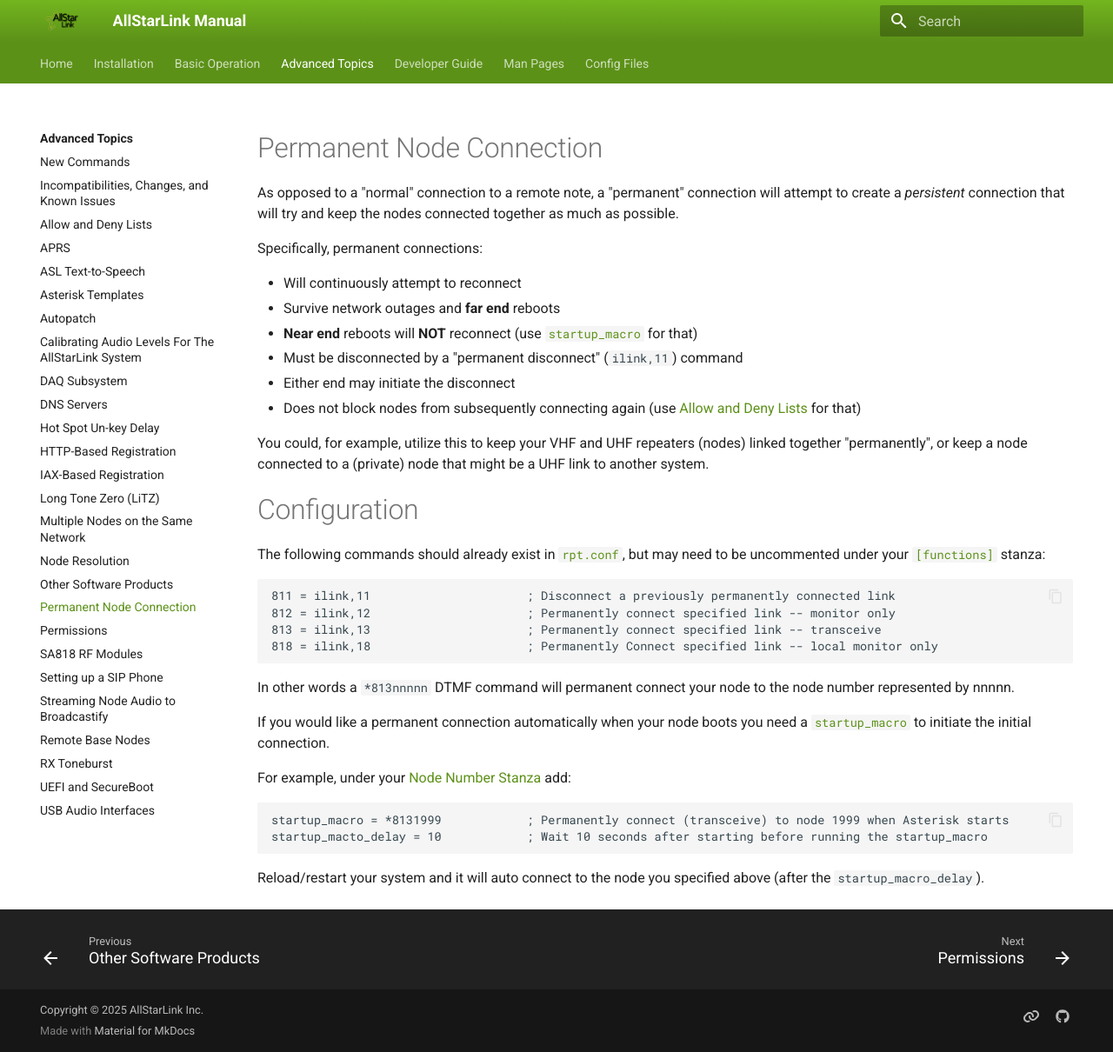
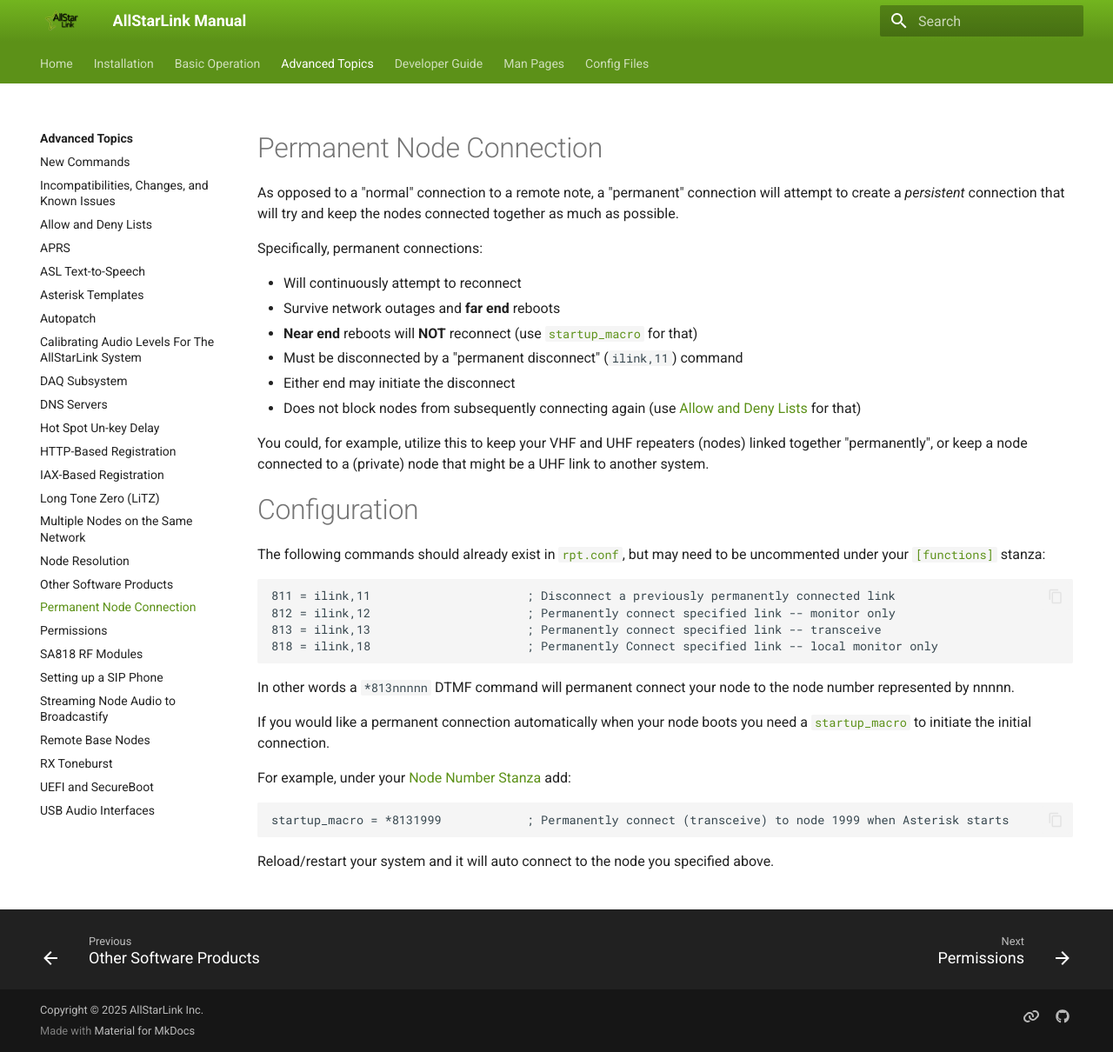
Before and after one commit to AllStarLink/ASL3-Manual, an MkDocs documentation site: the page built from docs/adv-topics/permanentnode.md, in a window 1280 px wide and 1210 px high. Shown: the whole window at 87% size. Built offline with MkDocs 1.6.1 and Material for MkDocs 9.7.7, drawn with Linux system fonts in a browser that asks for light colours.

Commit message:
Fix typo and remove errant variable.

````diff
--- a/docs/adv-topics/permanentnode.md
+++ b/docs/adv-topics/permanentnode.md
@@ -30,7 +30,6 @@
 
 ```
 startup_macro = *8131999            ; Permanently connect (transceive) to node 1999 when Asterisk starts
-startup_macto_delay = 10            ; Wait 10 seconds after starting before running the startup_macro
 ```
 
-Reload/restart your system and it will auto connect to the node you specified above (after the `startup_macro_delay`).
+Reload/restart your system and it will auto connect to the node you specified above.
````
